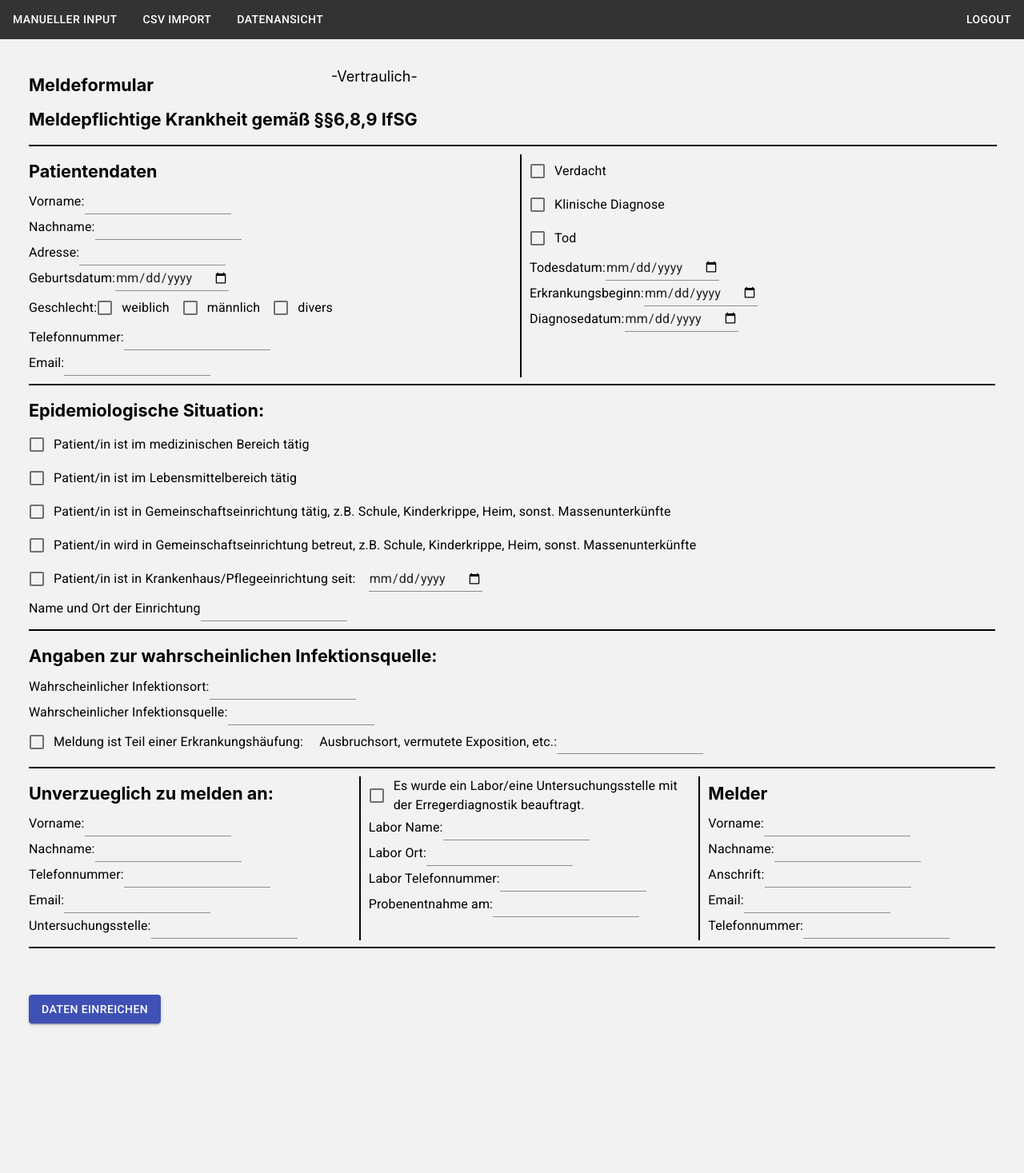
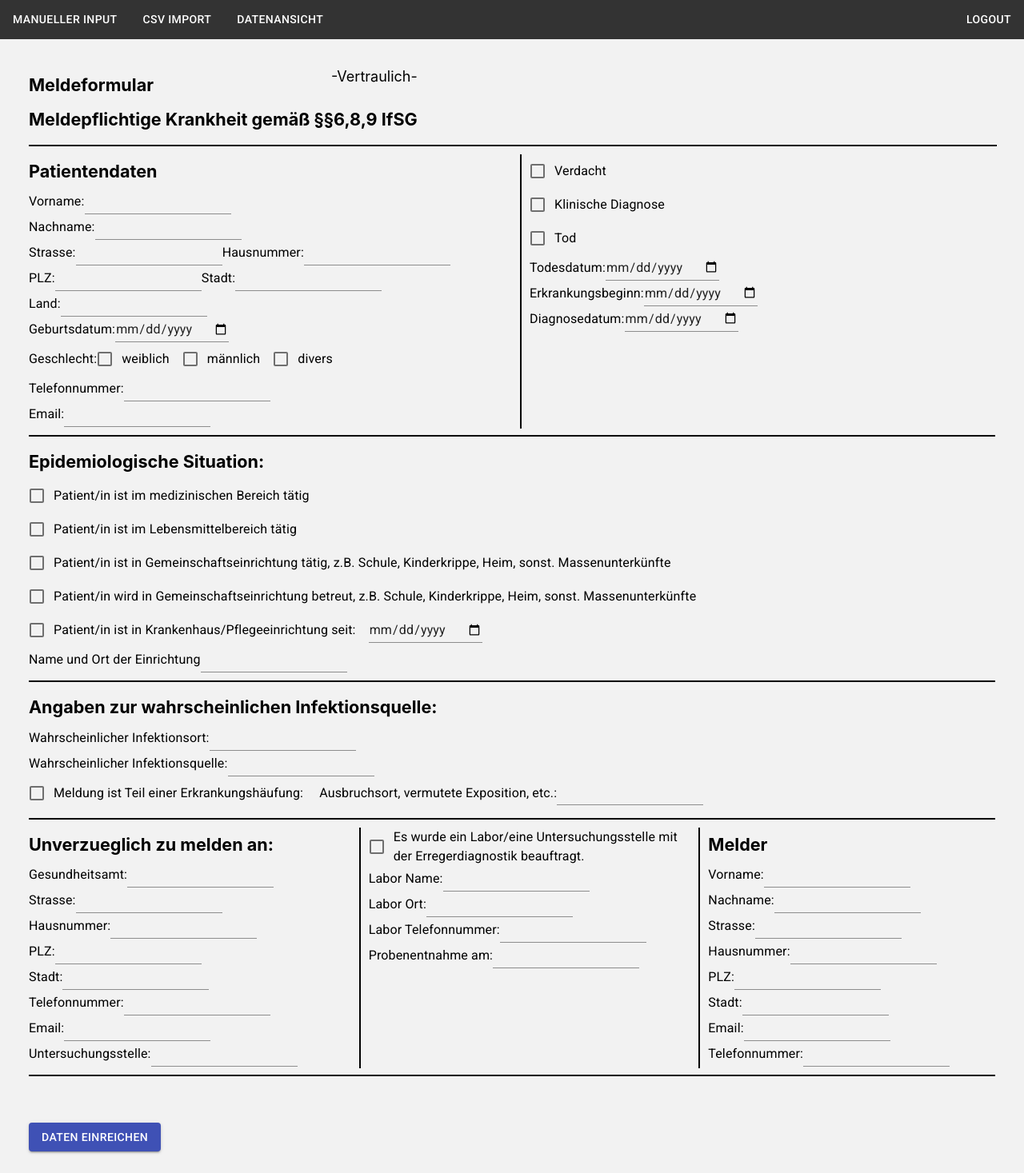
Before and after one commit to suniastar/online-fallregister, a React (Create React App) app in the folder fallregister_frontend/: page / in a window 1280 px wide. Shown: the top 1467 px of the page at 80% size. Before the commit the page ends 1316 px from the top, so only its background shows below. Built offline with nearby package versions, Linux system fonts and the light colour scheme; the HTML template or start-up script is replaced by a standard one.

Commit message:
Adresse changed

```diff
--- a/fallregister_frontend/src/PatientDataForm.js
+++ b/fallregister_frontend/src/PatientDataForm.js
@@ -146,9 +146,23 @@ class PatientDataForm extends React.Component {
                             </Grid>
 
                             <Grid>
-                                <FormLabel for="address">Adresse:</FormLabel>
+                                <FormLabel for="address">Strasse:</FormLabel>
+                                <Input type="text" id="address" name="address"></Input>
+                                <FormLabel for="address">Hausnummer:</FormLabel>
                                 <Input type="text" id="address" name="address"></Input>
                             </Grid>
+                            <Grid>
+                                <FormLabel for="address">PLZ:</FormLabel>
+                                <Input type="text" id="address" name="address"></Input>
+                                <FormLabel for="address">Stadt:</FormLabel>
+                                <Input type="text" id="address" name="address"></Input>
+                            </Grid>
+                            <Grid>
+                                <FormLabel for="address">Land:</FormLabel>
+                                <Input type="text" id="address" name="address"></Input>
+                            </Grid>
+
+
 
                             <Grid>
                                 <FormLabel for="birthday">Geburtsdatum:</FormLabel>
@@ -293,12 +307,24 @@ class PatientDataForm extends React.Component {
                                 <FormLabel class="big">Unverzueglich zu melden an:</FormLabel>
                             </Grid>
                             <Grid>
-                                <FormLabel for="fname">Vorname:</FormLabel>
+                                <FormLabel for="fname">Gesundheitsamt:</FormLabel>
                                 <Input type="text" id="fname" name="fname"></Input>
                             </Grid>
                             <Grid>
-                                <FormLabel for="lname">Nachname:</FormLabel>
-                                <Input type="text" id="lname" name="lname"></Input>
+                                <FormLabel for="address">Strasse:</FormLabel>
+                                <Input type="text" id="address" name="address"></Input>
+                            </Grid>
+                            <Grid>
+                                <FormLabel for="address">Hausnummer:</FormLabel>
+                                <Input type="text" id="address" name="address"></Input>
+                            </Grid>
+                            <Grid>
+                                <FormLabel for="address">PLZ:</FormLabel>
+                                <Input type="text" id="address" name="address"></Input>
+                            </Grid>
+                            <Grid>
+                                <FormLabel for="address">Stadt:</FormLabel>
+                                <Input type="text" id="address" name="address"></Input>
                             </Grid>
                             <Grid>
                                 <FormLabel for="telephonenumber">Telefonnummer:</FormLabel>
@@ -359,7 +385,19 @@ class PatientDataForm extends React.Component {
                                 <Input type="text" id="lname" name="lname"></Input>
                             </Grid>
                             <Grid>
-                                <FormLabel for="address">Anschrift:</FormLabel>
+                                <FormLabel for="address">Strasse:</FormLabel>
+                                <Input type="text" id="address" name="address"></Input>
+                            </Grid>
+                            <Grid>
+                                <FormLabel for="address">Hausnummer:</FormLabel>
+                                <Input type="text" id="address" name="address"></Input>
+                            </Grid>
+                            <Grid>
+                                <FormLabel for="address">PLZ:</FormLabel>
+                                <Input type="text" id="address" name="address"></Input>
+                            </Grid>
+                            <Grid>
+                                <FormLabel for="address">Stadt:</FormLabel>
                                 <Input type="text" id="address" name="address"></Input>
                             </Grid>
                             <Grid>
```
